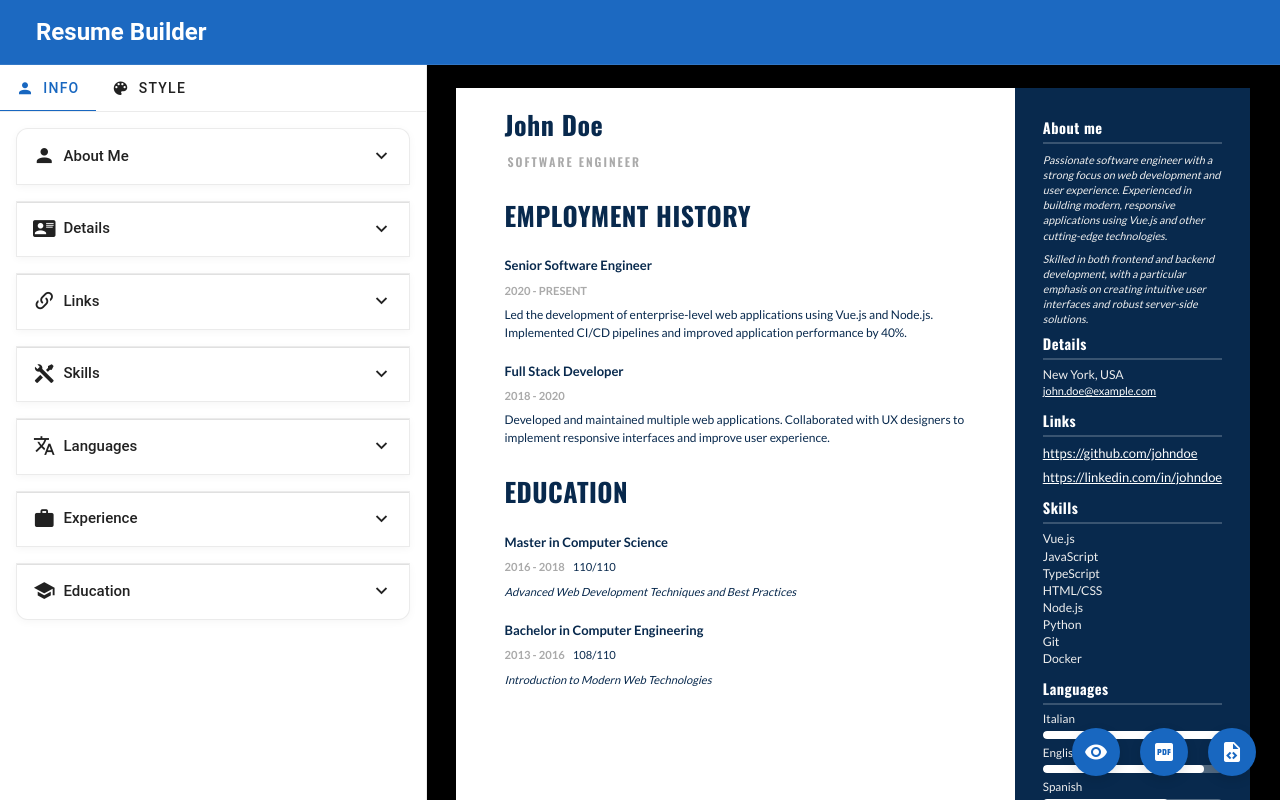
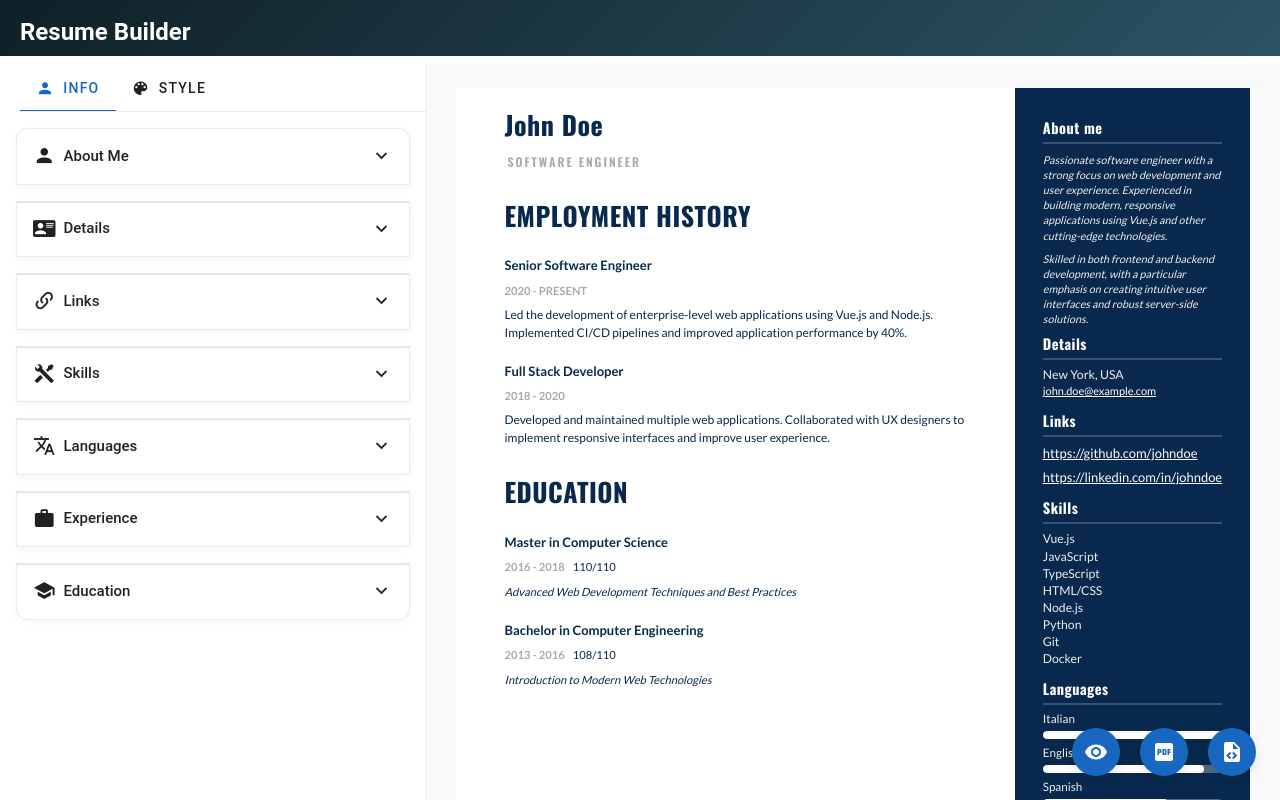
Before and after one commit to gianfrancodemarco/resume-builder, a Vue app: page /editor in a window 1280 px wide. Shown: the top 800 px of the page. Built offline with nearby package versions, Linux system fonts and the light colour scheme.

Commit message:
fix: download and filename

```diff
--- a/src/components/EditorPage.vue
+++ b/src/components/EditorPage.vue
@@ -1,7 +1,7 @@
 <template>
     <v-app>
-        <v-app-bar color="primary" elevation="0" class="px-4">
-            <v-app-bar-title class="text-h5 font-weight-bold">
+        <v-app-bar elevation="0" class="px-4 gradient-navbar custom-navbar">
+            <v-app-bar-title class="text-h5 font-weight-bold navbar-title">
                 <a href="/" class="text-decoration-none text-white">Resume Builder</a>
             </v-app-bar-title>
         </v-app-bar>
@@ -24,7 +24,7 @@
                     </v-col>
                     <v-col cols="12" md="7" lg="8" class="preview-container">
                         <div class="preview-wrapper">
-                            <ResumePreview :resume-data="resumeData" :style="styleData"
+                            <ResumePreview download-id="resume-preview" :resume-data="resumeData" :style="styleData"
                                 :sidebar-position="styleData.spacing.sidebarLeft ? 'left' : 'right'" />
                         </div>
                     </v-col>
@@ -201,9 +201,18 @@ const downloadPDF = async () => {
     const srcEl = document.getElementById('resume-preview')
     if (!srcEl) return
 
+    // Get name and position from resume data
+    const name = resumeData.value.personal.name?.trim()
+    const position = resumeData.value.personal.title?.trim()
+
+    // Create filename: "Name_Position.pdf" or "resume.pdf" if no name/position
+    const filename = (name && position)
+        ? `${name}_${position}.pdf`
+        : (name || position || 'resume') + '.pdf'
+
     const opt = {
         margin: 0.0,
-        filename: 'document.pdf',
+        filename: filename.replace(/\s+/g, '_'),
         image: { type: 'jpeg', quality: 0.98 },
         html2canvas: { scale: 1 },
         jsPDF: { unit: 'mm', format: 'A4', orientation: 'portrait' }
@@ -214,15 +223,28 @@ const downloadPDF = async () => {
 }
 
 const downloadHTML = () => {
-    const element = document.getElementById('resume-preview')
-    const html = element.outerHTML
-    const blob = new Blob([html], { type: 'text/html' })
+    const srcEl = document.getElementById('resume-preview')
+    if (!srcEl) return
+
+    // Get name and position from resume data
+    const name = resumeData.value.personal.name?.trim()
+    const position = resumeData.value.personal.title?.trim()
+
+    // Create filename: "Name_Position.html" or "resume.html" if no name/position
+    const filename = (name && position)
+        ? `${name}_${position}.html`
+        : (name || position || 'resume') + '.html'
+
+    // Create a blob with the HTML content
+    const blob = new Blob([srcEl.outerHTML], { type: 'text/html' })
     const url = window.URL.createObjectURL(blob)
     const a = document.createElement('a')
     a.href = url
-    a.download = 'resume.html'
+    a.download = filename.replace(/\s+/g, '_')
+    document.body.appendChild(a)
     a.click()
     window.URL.revokeObjectURL(url)
+    document.body.removeChild(a)
 }
 
 const updateStyle = (newStyle) => {
@@ -237,7 +259,6 @@ const toggleSidebarPosition = () => {
 <style scoped>
 .editor-col {
     border-right: 1px solid rgba(0, 0, 0, 0.08);
-    height: 100vh;
     overflow-y: auto;
 }
 
@@ -260,14 +281,47 @@ const toggleSidebarPosition = () => {
     box-shadow: 0 6px 16px rgba(0, 0, 0, 0.15) !important;
 }
 
-:deep(.v-app-bar) {
-    backdrop-filter: blur(12px);
-    background-color: rgba(var(--v-theme-primary), 0.98) !important;
-    border-bottom: 1px solid rgba(255, 255, 255, 0.1);
+.gradient-navbar {
+    background: linear-gradient(135deg, #0f2027 0%, #2c5364 100%) !important;
+    box-shadow: 0 4px 16px rgba(44, 83, 100, 0.10);
+    border-bottom: none !important;
+    min-height: 48px !important;
+    height: 56px !important;
+    padding-left: 24px !important;
+    padding-right: 24px !important;
+    display: flex;
+    align-items: center;
+    background-color: #2c5364 !important;
+    backdrop-filter: none !important;
+    opacity: 1 !important;
 }
 
-:deep(.v-main) {
-    padding-top: 64px;
+.custom-navbar {
+    color: #fff !important;
+    font-size: 1.1rem;
+    font-family: 'Oswald', sans-serif;
+    letter-spacing: 1px;
+}
+
+.navbar-title {
+    margin: 0;
+    padding: 0;
+    font-size: 1.5rem;
+    font-weight: 700;
+    color: #fff !important;
+    display: flex;
+    align-items: center;
+    height: 100%;
+}
+
+:deep(.v-app-bar) {
+    box-shadow: none !important;
+    border-bottom: none !important;
+    min-height: 48px !important;
+    height: 56px !important;
+    padding: 0 !important;
+    backdrop-filter: none !important;
+    opacity: 1 !important;
 }
 
 .preview-dialog {
@@ -304,7 +358,7 @@ const toggleSidebarPosition = () => {
 
 .preview-container {
     height: 100%;
-    background-color: #000;
+    background-color: #f8fafc;
 }
 
 .floating-actions {
--- a/src/components/ResumeEditor.vue
+++ b/src/components/ResumeEditor.vue
@@ -317,6 +317,7 @@ export default {
 }
 
 .editor-tabs {
+  margin-left: 20px;
   position: sticky;
   top: 0;
   z-index: 2;
```
